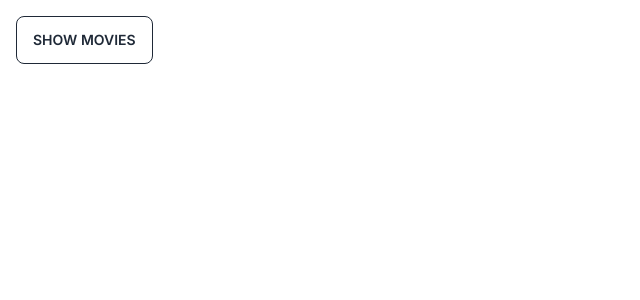
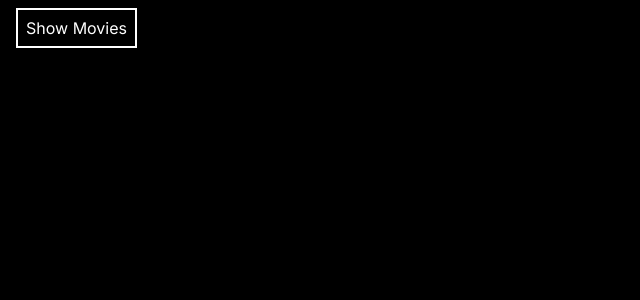
Before and after one commit to naimur-reza/Start-Next, a Next.js app: page / in a window 1280 px wide. Shown: the top 300 px of the page, without its empty margins (0-640 px from the left). Built offline with nearby package versions, Linux system fonts and the light colour scheme.

Commit message:
updated design

```diff
--- a/app/components/MoviesCard.tsx
+++ b/app/components/MoviesCard.tsx
@@ -9,9 +9,10 @@ interface MoviesCardProps {
 
 const MoviesCard: React.FC<MoviesCardProps> = ({ movie }) => {
   return (
-    <div className="card w-96 bg-base-100 shadow-xl">
+    <div className="card w-96 bg-base-100 shadow-xl  cursor-not-allowed">
       <figure>
         <Image
+          className="rounded-lg"
           width={400}
           height={400}
           alt="movie_image"
@@ -19,12 +20,12 @@ const MoviesCard: React.FC<MoviesCardProps> = ({ movie }) => {
           src={`https://image.tmdb.org/t/p/original${movie.backdrop_path}`}
         />
       </figure>
-      <div className="card-body">
-        <h2 className="card-title">
+      <div className="card-body p-5">
+        <h2 className="card-title text-gray-300 text-lg">
           {movie.title}
-          <div className="badge badge-secondary">{movie.release_date}</div>
         </h2>
-        <p>{movie.overview.slice(0,100)}...</p>
+          <div className="text-yellow-700">{movie.release_date}</div>
+        <p className="text-slate-600">{movie.overview.slice(0,100)}...</p>
         <div className="card-actions justify-end">
           {/* <div className="badge badge-outline">{ movei}</div>  */}
         </div>
--- a/app/globals.css
+++ b/app/globals.css
@@ -18,4 +18,5 @@
 
 body {
   padding: 1rem;
+  background-color: black;
 }
--- a/app/page.tsx
+++ b/app/page.tsx
@@ -9,7 +9,7 @@ const page = async () => {
   return (
     <div>
 
-      <Link href={'/movies'} className="btn btn-outline">Show Movies</Link>
+      <Link href={'/movies'} className="text-white border-2 p-2 border-white">Show Movies</Link>
 
     </div>
   );
--- a/app/users/page.tsx
+++ /dev/null
@@ -1,25 +0,0 @@
-import getMovies from "@/utils/getMovies";
-import React from "react";
-import MoviesCard from "../components/MoviesCard";
-
-interface Movie {
-  title: string; // Use lowercase "string" instead of uppercase "String"
-  release_date: string;
-  overview: string;
-  backdrop_path: string;
-}
-
-const MovieList = async () => {
-//   const moviesData = await getMovies();
-//   console.log(moviesData);
-//   return (
-//     <div>
-//       {moviesData.results.map((movie: Movie) => (
-//         <MoviesCard movie={movie} />
-//       ))}
-//       s
-//     </div>
-//   );
-};
-
-export default MovieList;
--- a/package.json
+++ b/package.json
@@ -18,7 +18,6 @@
     "@types/react": "^18",
     "@types/react-dom": "^18",
     "autoprefixer": "^10",
-    "daisyui": "^3.8.3",
     "eslint": "^8",
     "eslint-config-next": "13.5.4",
     "postcss": "^8",
--- a/tailwind.config.ts
+++ b/tailwind.config.ts
@@ -15,7 +15,7 @@ const config: Config = {
       },
     },
   },
-  plugins: [require("daisyui")],
+  plugins: []
 
 
 }
```
Also changed, not shown: 1 other file (tests, documents, lock files or other folders).
